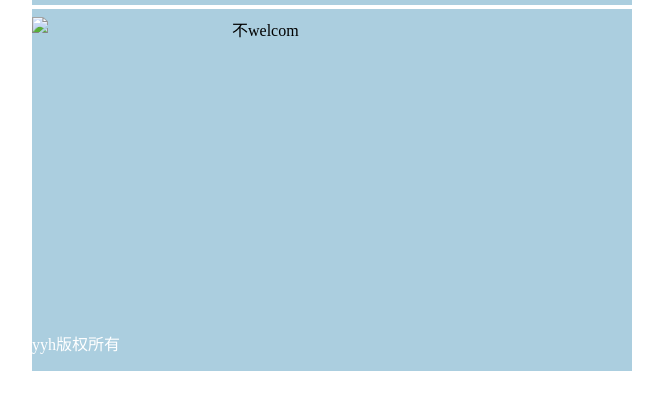
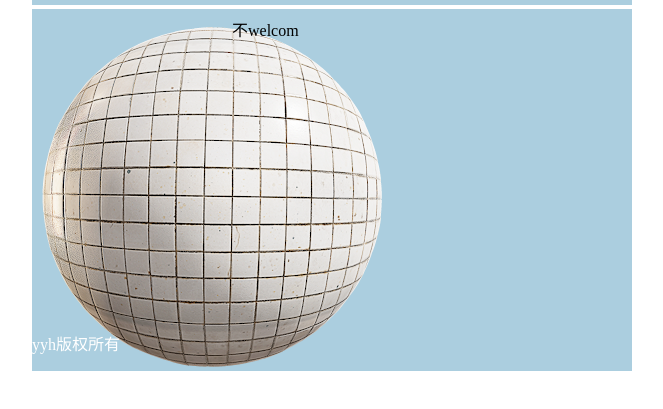
Before and after one commit to SkyDragonisGOD/1111, a plain HTML site: page index.html in a window 1280 px wide. Shown: the part 141-550 px from the top of the page, without its empty margins (308-971 px from the left). Drawn offline with Linux system fonts and the light colour scheme.

Commit message:
Add files via upload

```diff
--- a/index.html
+++ b/index.html
@@ -11,7 +11,7 @@
     <div id="logo">我的个人站点</div>
     <div id="navigation">个人简介 我的爱好 我的相册 和我联系</div>
     <div><hr size="4" color="#fff"></div>
-    <div id="left"><img src="images/1.png"></div>
+    <div id="left"><img src="1.png"></div>
     <div id="right">不welcom</div>
     <div id="footer">yyh版权所有</div>
 </div>
```
